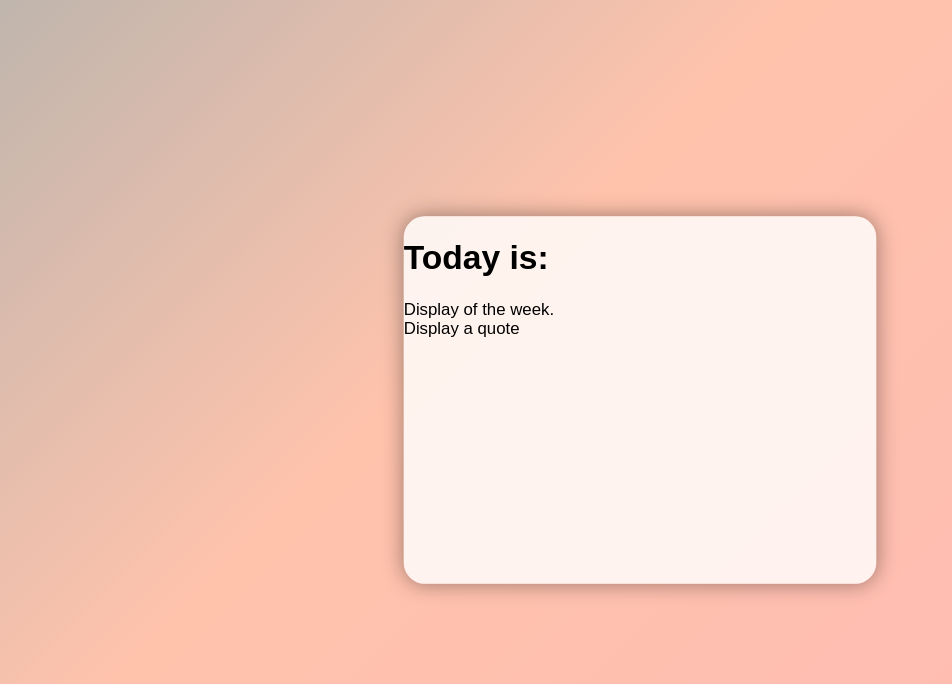
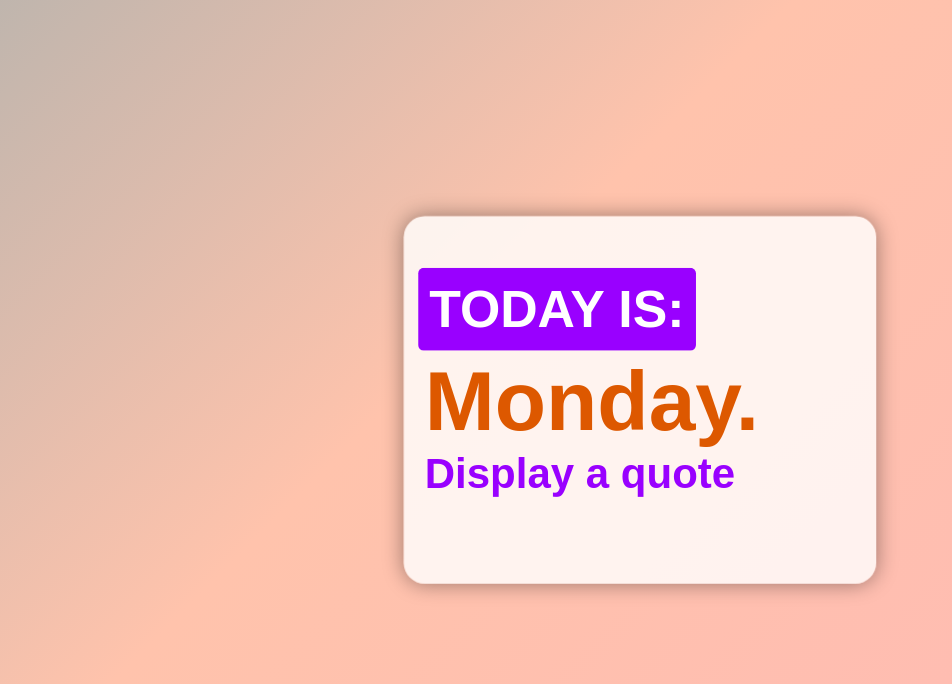
Before and after one commit to AdjeiAndrews/Crash-JavaScript-Course-01, a plain HTML site: page Lesson07/index.html in a window 1280 px wide. Shown: the whole page, without its empty margins (0-952 px from the left). Drawn offline with Linux system fonts and the light colour scheme.

Commit message:
css completed-Day of the week app

```diff
--- a/Lesson07/index.html
+++ b/Lesson07/index.html
@@ -10,10 +10,10 @@
 <body>
 
     <div class="card">
-        <div class="container">
-            <h1>Today is:</h1>
+        <div id="container">
+            <h1>Today is:</h1><br>
             <span id="weekday">
-                Display of the week.
+                Monday.
             </span><br>
             <span id="phrase">Display a quote</span>
 
--- a/Lesson07/style.css
+++ b/Lesson07/style.css
@@ -47,3 +47,31 @@ body {
 #container {
     padding: 20px;
 }
+
+h1 {
+    font-size: 47px;
+    font-weight: 600;
+    color: #fff;
+    text-transform: uppercase;
+    background-color: #9900ff;
+    padding: 10px;
+    margin-bottom: 5px;
+    border-radius: 5px;
+    display: inline-block;
+    animation: pulse 2s infinite;
+}
+
+#weekday {
+    font-size: 80px;
+    color: #dd5800;
+    font-weight: 800;
+
+    animation: pulse 2s infinite;
+}
+
+#phrase {
+    font-size: 40px;
+    color: #9900ff;
+    font-weight: 800;
+    animation: pulse 2s infinite;
+}
```
